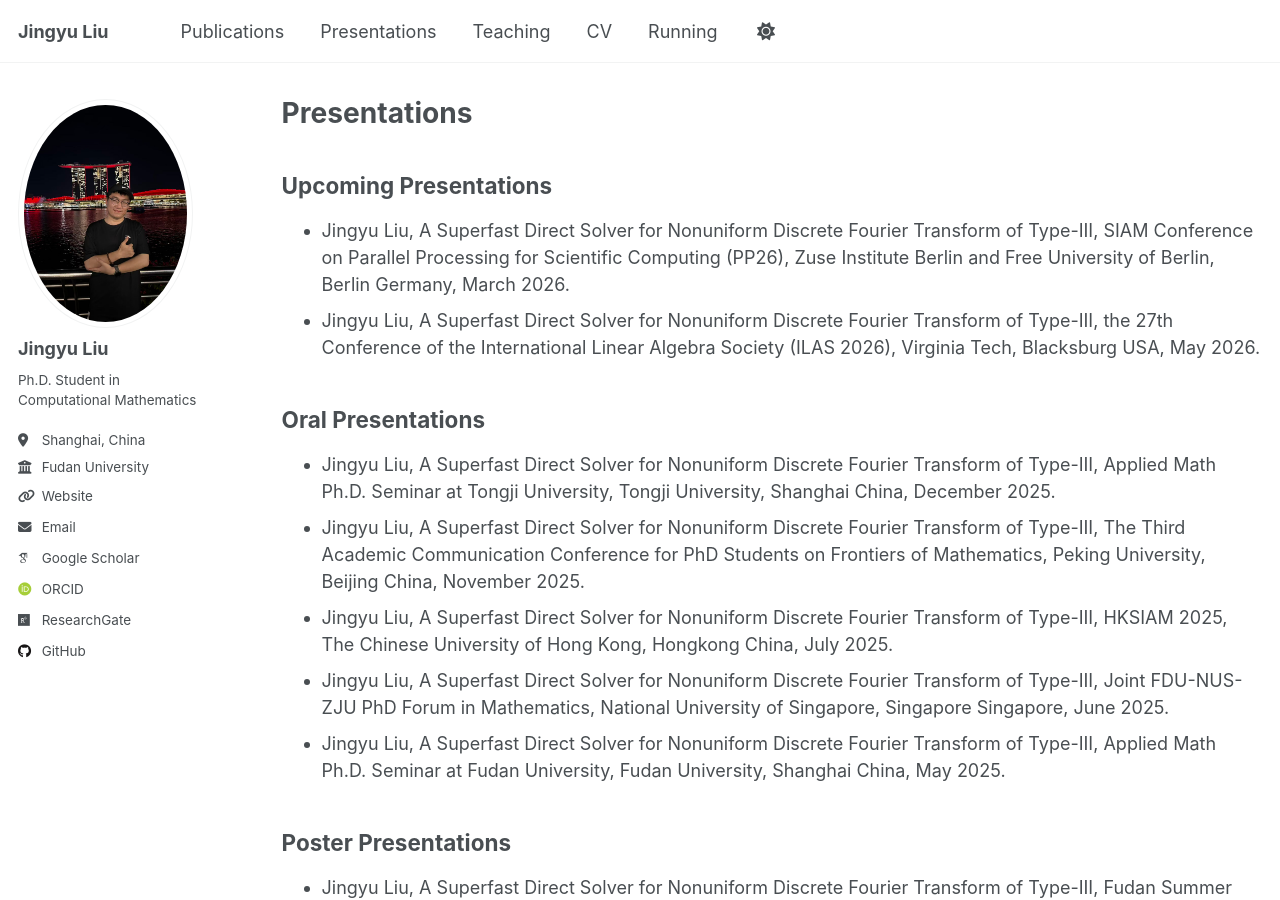
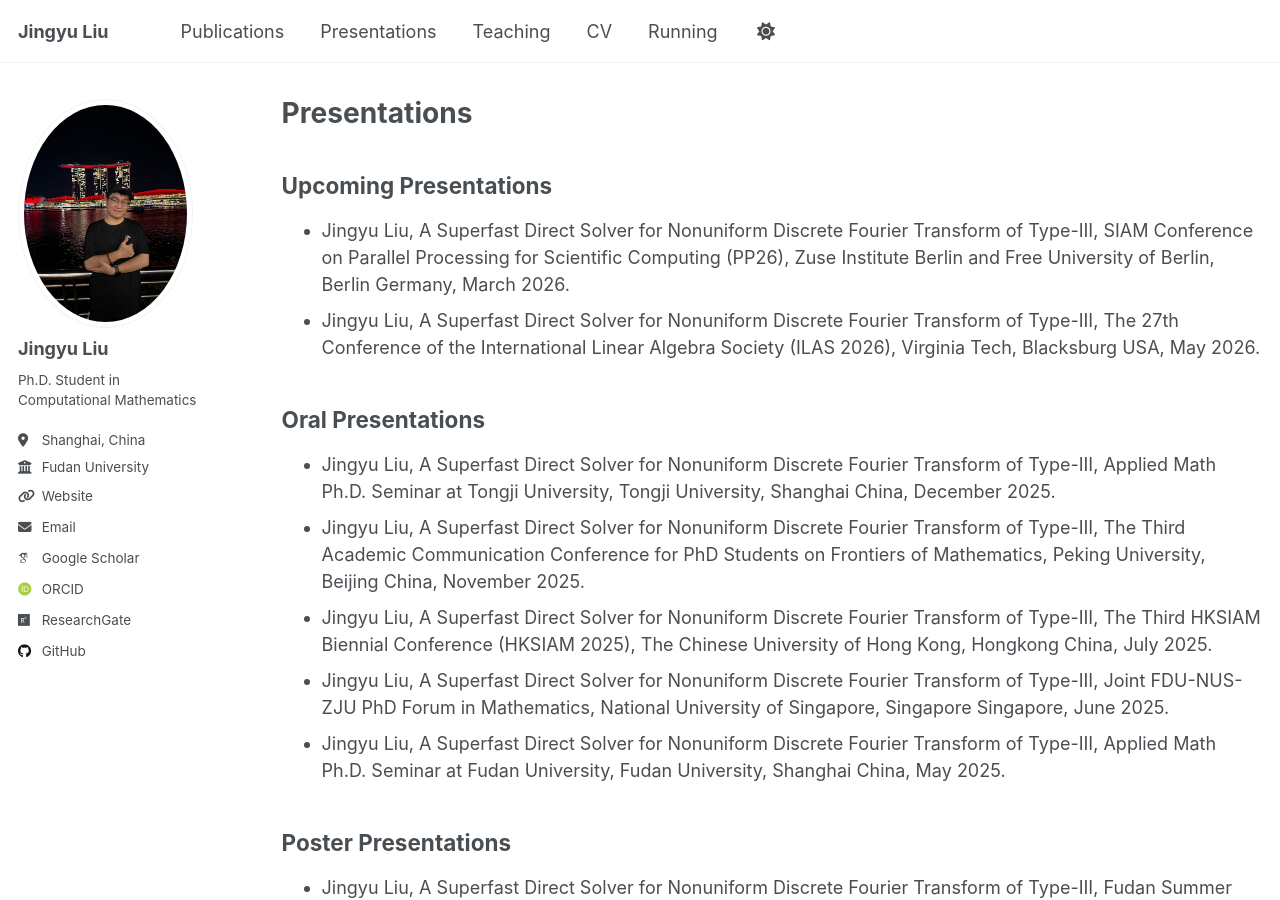
Before and after one commit to JingyuLiuMath/JingyuLiuMath.github.io, a Jekyll site: the page built from _pages/presentations.md, in a window 1280 px wide and 900 px high. Built offline with Jekyll 4.4.1, drawn with Linux system fonts in a browser that asks for light colours; some web fonts are replaced.

Commit message:
update pre

```diff
--- a/_pages/presentations.md
+++ b/_pages/presentations.md
@@ -10,13 +10,13 @@ author_profile: true
 ## Upcoming Presentations
 
 - Jingyu Liu, A Superfast Direct Solver for Nonuniform Discrete Fourier Transform of Type-III, SIAM Conference on Parallel Processing for Scientific Computing (PP26), Zuse Institute Berlin and Free University of Berlin, Berlin Germany, March 2026.
-- Jingyu Liu, A Superfast Direct Solver for Nonuniform Discrete Fourier Transform of Type-III, the 27th Conference of the International Linear Algebra Society (ILAS 2026), Virginia Tech, Blacksburg USA, May 2026.
+- Jingyu Liu, A Superfast Direct Solver for Nonuniform Discrete Fourier Transform of Type-III, The 27th Conference of the International Linear Algebra Society (ILAS 2026), Virginia Tech, Blacksburg USA, May 2026.
 
 ## Oral Presentations
 
 - Jingyu Liu, A Superfast Direct Solver for Nonuniform Discrete Fourier Transform of Type-III, Applied Math Ph.D. Seminar at Tongji University, Tongji University, Shanghai China, December 2025.
 - Jingyu Liu, A Superfast Direct Solver for Nonuniform Discrete Fourier Transform of Type-III, The Third Academic Communication Conference for PhD Students on Frontiers of Mathematics, Peking University, Beijing China, November 2025.
-- Jingyu Liu, A Superfast Direct Solver for Nonuniform Discrete Fourier Transform of Type-III, HKSIAM 2025, The Chinese University of Hong Kong, Hongkong China, July 2025.
+- Jingyu Liu, A Superfast Direct Solver for Nonuniform Discrete Fourier Transform of Type-III, The Third HKSIAM Biennial Conference (HKSIAM 2025), The Chinese University of Hong Kong, Hongkong China, July 2025.
 - Jingyu Liu, A Superfast Direct Solver for Nonuniform Discrete Fourier Transform of Type-III, Joint FDU-NUS-ZJU PhD Forum in Mathematics, National University of Singapore, Singapore Singapore, June 2025.
 - Jingyu Liu, A Superfast Direct Solver for Nonuniform Discrete Fourier Transform of Type-III, Applied Math Ph.D. Seminar at Fudan University, Fudan University, Shanghai China, May 2025.
 
```
